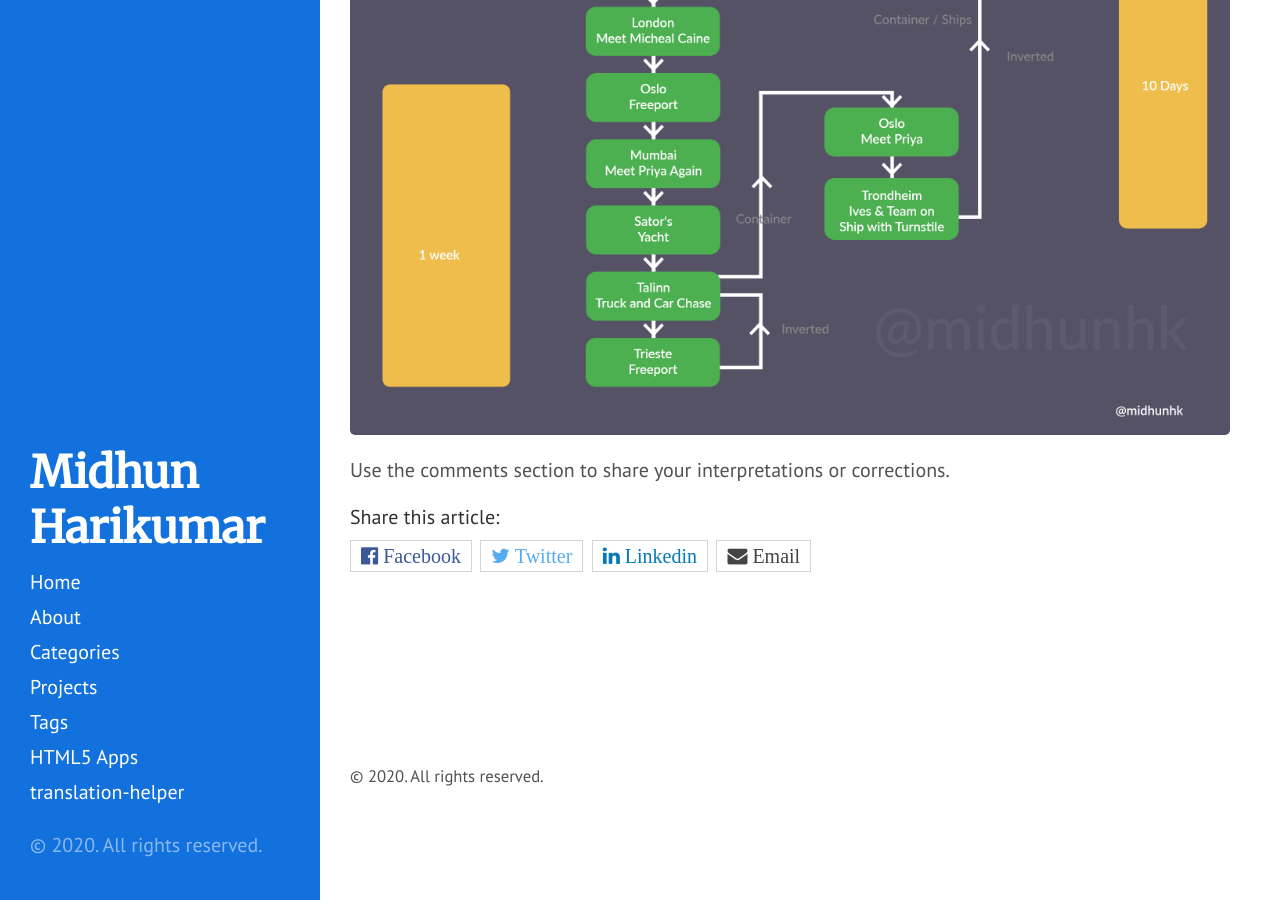
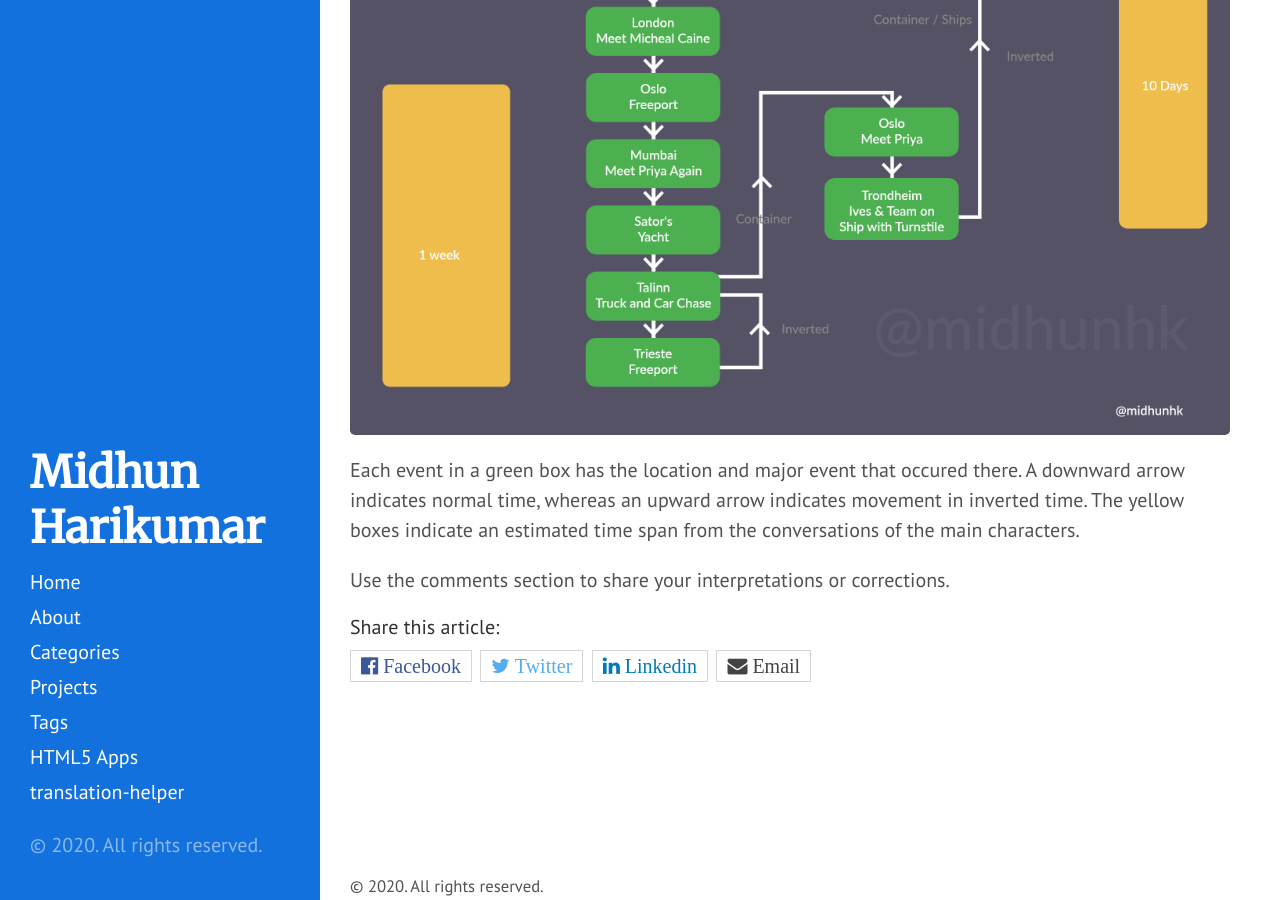
Before and after one commit to midhunhk/midhunhk.github.io, a Jekyll site: the page built from _posts/2020-12-03-tenet-timeline.md, in a window 1280 px wide and 900 px high, scrolled down 761 px. Built offline with Jekyll 4.4.1, drawn with Linux system fonts in a browser that asks for light colours; comment, search, counter and statistics services are not loaded.

Commit message:
add legend

```diff
--- a/_posts/2020-12-03-tenet-timeline.md
+++ b/_posts/2020-12-03-tenet-timeline.md
@@ -19,4 +19,6 @@
 
 <img src="/public/images/2020/12/tenet_timeline.png" alt="Tenet Timeline" />
 
+Each event in a green box has the location and major event that occured there. A downward arrow indicates normal time, whereas an upward arrow indicates movement in inverted time. The yellow boxes indicate an estimated time span from the conversations of the main characters.
+
 Use the comments section to share your interpretations or corrections.
```
